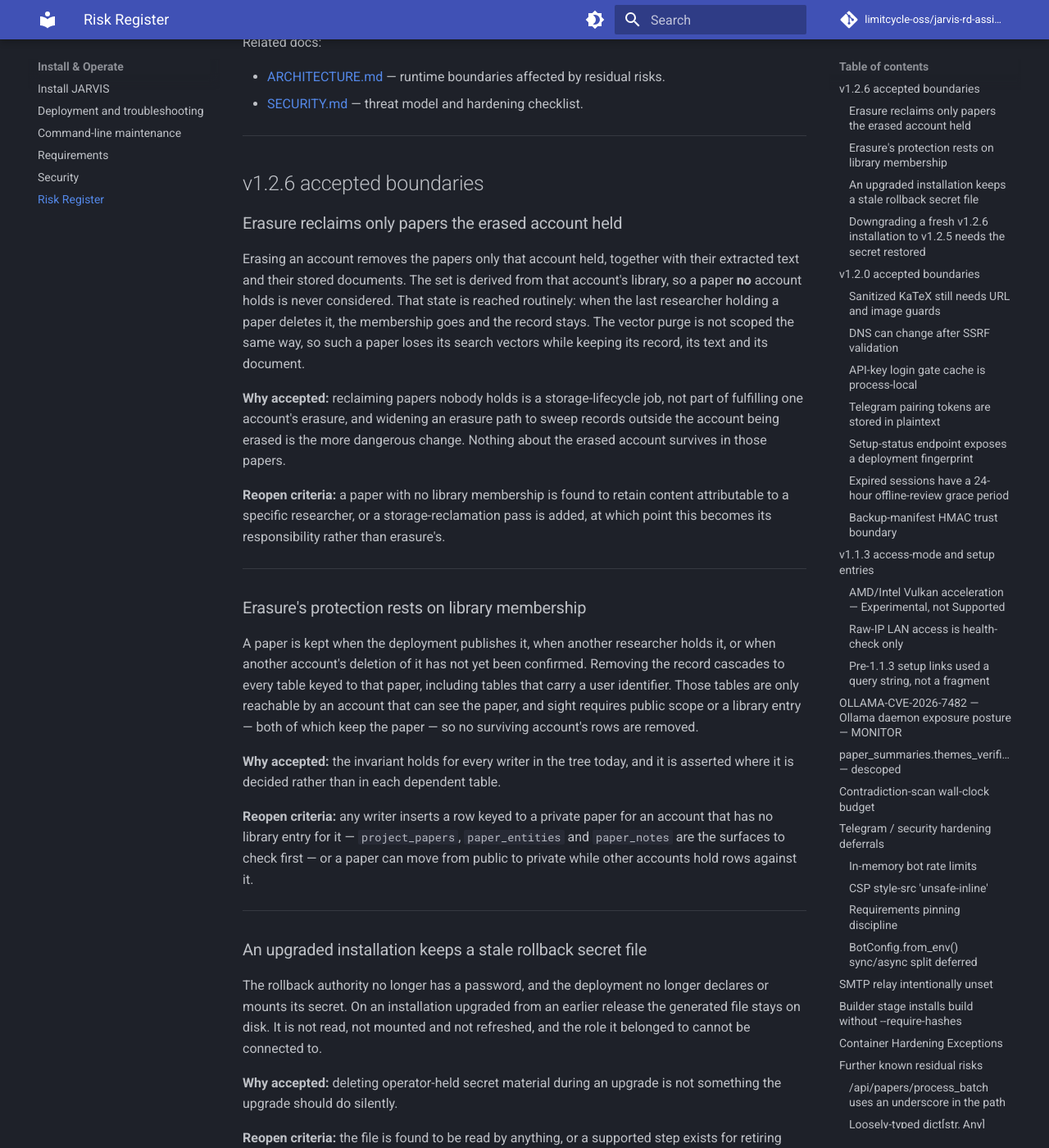
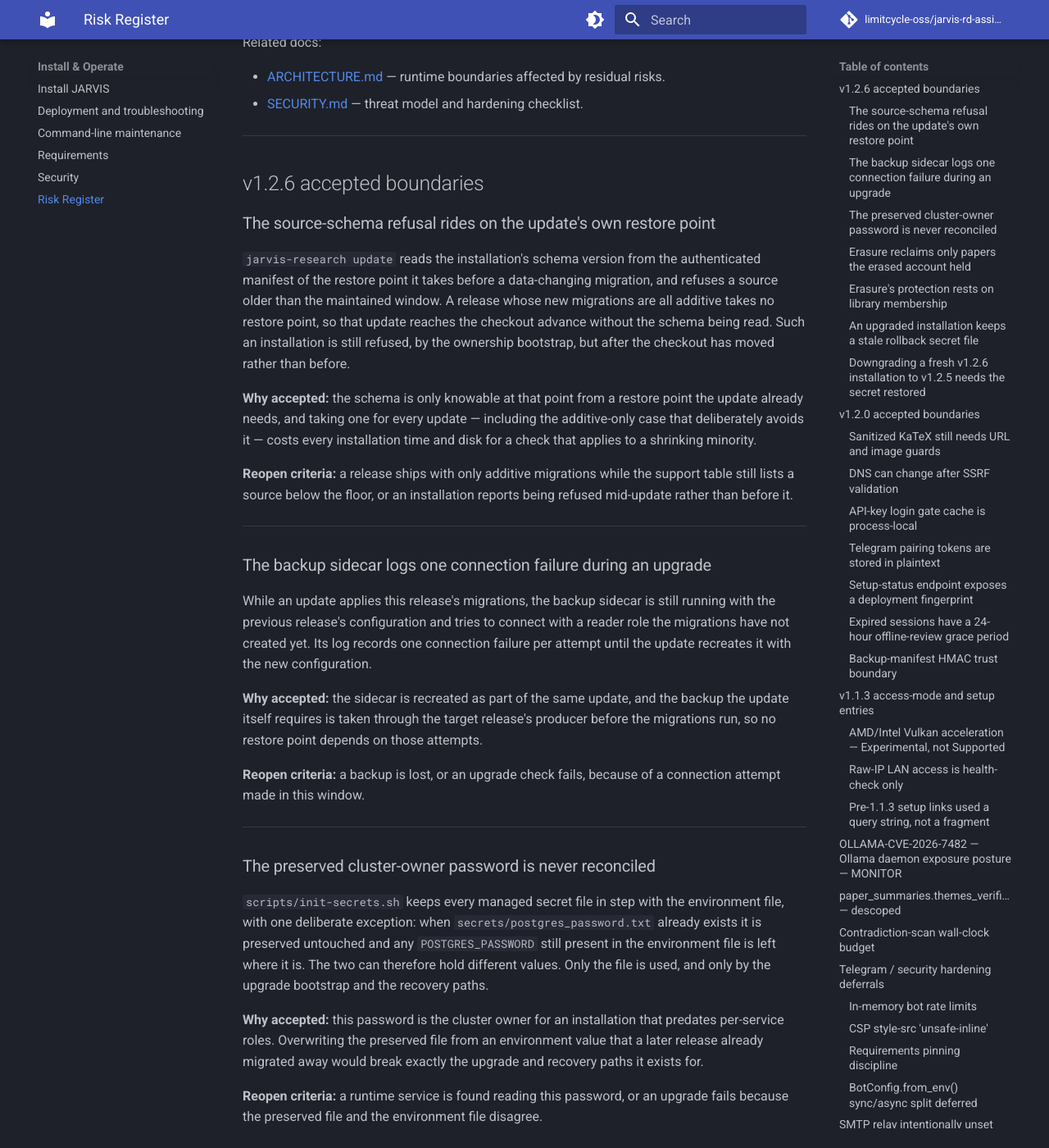
Before and after one commit to FFidan/Jarvis-RD-Assistant, an MkDocs documentation site: the page built from docs/known-residual-risks.md, in a window 1280 px wide and 1400 px high, scrolled down 390 px. Shown: the whole window at 82% size. Built offline with MkDocs 1.6.1 and Material for MkDocs 9.7.7, drawn with Linux system fonts in a browser that asks for light colours; comment, search, counter and statistics services are not loaded; some of the changed text lies outside the part shown.

Commit message:
Complete the upgrade from every maintained source (#205)
Co-authored-by: Claude <noreply@anthropic.com>

````diff
--- a/docs/RELEASE.md
+++ b/docs/RELEASE.md
@@ -182,13 +182,40 @@ unsigned sets retain only the constrained same-host recovery paths described in
 the backup guide; they are not universally portable.
 
 The supported window is deliberate: the `bootstrap` rows reach back at most
-four releases behind the `direct` row. When adding a release to the table
-would leave more than four `bootstrap` rows, the oldest row leaves support
-and the release notes say so. An installation older than every table row
+four releases behind the `direct` row (schema floor 106). When adding a release
+to the table would leave more than four `bootstrap` rows, the oldest row leaves
+support and the release notes say so. An installation older than every table row
 completes the documented one-time step in the
 [command-line reference](manual/cli.md#updating-from-a-release-before-v122)
 and then follows the bootstrap path; the floor below that is a fresh install
 plus a backup restore.
+
+### Cross-version surfaces
+
+Some behaviour is only observable when code from one release meets state written
+by another. Each of these surfaces has a gate that exercises it from the oldest
+maintained source rather than from the candidate's own fresh state:
+
+- **Backup manifest signing** — a manifest written by an earlier release must
+  still authenticate. Gate: `tests/test_backup_restore_scripts.py`, plus the
+  restore round-trip's leg over a set signed before the candidate.
+- **Declared secrets per service** — a release may expect a secret file the
+  installed release never created. Gate: the staged-runtime cases in
+  `scripts/tests/test_jarvis_research_cli.sh`.
+- **Schema floor and object ownership** — every maintained floor must reach the
+  candidate's schema through the migrator role. Gate: the round-trip's
+  `MAINTAINED_FLOORS` legs and
+  `test_pre_0114_floors_upgrade_through_the_migrator`.
+- **The update journal** — a transaction record written by the installed release
+  must be readable and resumable by the candidate. Gate: the resume cases in the
+  command-line harness.
+- **Compose contracts** — mounts, profiles and service names travel between
+  releases. Gate: `tests/test_docker_compose_invariants.py`.
+
+The five hosted upgrade checks confirm; they do not discover. A release change
+that touches a surface in this list runs the restore round-trip at every
+maintained floor (the `restore-roundtrip` workflow) and a local cold install of
+the oldest source row before the change is proposed.
 
 The 40-hex value selects commit-addressed verification images; it is not a Git
 tag, version, prerelease, or GitHub Release. The cold install must pull
--- a/docs/known-residual-risks.md
+++ b/docs/known-residual-risks.md
@@ -14,6 +14,62 @@ Related docs:
 ---
 
 ## v1.2.6 accepted boundaries
+
+### The source-schema refusal rides on the update's own restore point
+
+`jarvis-research update` reads the installation's schema version from the
+authenticated manifest of the restore point it takes before a data-changing
+migration, and refuses a source older than the maintained window. A release
+whose new migrations are all additive takes no restore point, so that update
+reaches the checkout advance without the schema being read. Such an
+installation is still refused, by the ownership bootstrap, but after the
+checkout has moved rather than before.
+
+**Why accepted:** the schema is only knowable at that point from a restore point
+the update already needs, and taking one for every update — including the
+additive-only case that deliberately avoids it — costs every installation time
+and disk for a check that applies to a shrinking minority.
+
+**Reopen criteria:** a release ships with only additive migrations while the
+support table still lists a source below the floor, or an installation reports
+being refused mid-update rather than before it.
+
+---
+
+### The backup sidecar logs one connection failure during an upgrade
+
+While an update applies this release's migrations, the backup sidecar is still
+running with the previous release's configuration and tries to connect with a
+reader role the migrations have not created yet. Its log records one connection
+failure per attempt until the update recreates it with the new configuration.
+
+**Why accepted:** the sidecar is recreated as part of the same update, and the
+backup the update itself requires is taken through the target release's producer
+before the migrations run, so no restore point depends on those attempts.
+
+**Reopen criteria:** a backup is lost, or an upgrade check fails, because of a
+connection attempt made in this window.
+
+---
+
+### The preserved cluster-owner password is never reconciled
+
+`scripts/init-secrets.sh` keeps every managed secret file in step with the
+environment file, with one deliberate exception: when
+`secrets/postgres_password.txt` already exists it is preserved untouched and any
+`POSTGRES_PASSWORD` still present in the environment file is left where it is.
+The two can therefore hold different values. Only the file is used, and only by
+the upgrade bootstrap and the recovery paths.
+
+**Why accepted:** this password is the cluster owner for an installation that
+predates per-service roles. Overwriting the preserved file from an environment
+value that a later release already migrated away would break exactly the upgrade
+and recovery paths it exists for.
+
+**Reopen criteria:** a runtime service is found reading this password, or an
+upgrade fails because the preserved file and the environment file disagree.
+
+---
 
 ### Erasure reclaims only papers the erased account held
 
--- a/docs/manual/cli.md
+++ b/docs/manual/cli.md
@@ -125,11 +125,15 @@ an unexpected commit.
 
 ### Updating from a release before v1.2.2
 
-Maintained in-place update support starts at v1.2.0. The procedure below is the
-required one-time bridge for v1.2.0 and v1.2.1. It is also preserved as a
-separate immutable legacy bridge from v1.1.3, but v1.1.3 is no longer in the
-maintained source matrix and a direct jump from v1.1.3 to the current release is
-not supported.
+Maintained in-place update support starts at v1.2.0. Installations running
+v1.2.0 or v1.2.1 update to the current release in one step through the target
+release's update bootstrap, which is the `bootstrap` path in the release support
+table. The procedure below is the immutable legacy bridge for installations
+older than the maintained window — v1.1.3 and earlier — which is no longer in
+the maintained source matrix; a direct jump from v1.1.3 to the current release is
+not supported. To take the one-step path, run the same bootstrap command shown
+below with the release you are updating to in place of `v1.2.2`, in both the
+download URL and `--to`.
 
 Installations first set up before v1.1.3 need one extra step before the bootstrap
 below. v1.1.3 added an SMTP password to the deployment's Docker secrets, and no
@@ -149,8 +153,12 @@ builds or replaces anything, so this step is only needed once, on the way out of
 a pre-v1.1.3 installation.
 
 The lifecycle commands shipped with v1.1.3, v1.2.0 and v1.2.1 all predate the
-backup protocol required by v1.2.2. From the installation directory, run the
-v1.2.2 bootstrap once:
+backup protocol later releases require, which is why the bootstrap loads the
+target release's lifecycle files before updating. From the installation
+directory, run it once. An installation on v1.2.0 or v1.2.1 substitutes the
+release it is updating to for `v1.2.2` in both places below and lands on that
+release in one step; v1.1.3 and earlier run the immutable bridge exactly as
+written and then follow the bootstrap path:
 
 ```bash
 (
@@ -164,10 +172,10 @@ v1.2.2 bootstrap once:
 ```
 
 The bootstrap accepts only the managed repository on a clean `main` checkout,
-validates v1.2.2 against `origin`, and runs the lifecycle files stored in that
-release. The v1.2.2 updater then creates and authenticates a restore point
-containing both databases, uploaded PDFs and data-coupled secrets before it can
-apply a data-changing migration. If the command is interrupted, run the same
+validates the release you named against `origin`, and runs the lifecycle files
+stored in that release. That release's updater then creates and authenticates a
+restore point containing both databases, uploaded PDFs and data-coupled secrets
+before it can apply a data-changing migration. If the command is interrupted, run the same
 bootstrap command again; it resumes the recorded update.
 
 Your installed command may refuse first with `Your working tree has uncommitted
````
Also changed, not shown: other parts of docs/known-residual-risks.md (+1 -1 lines), CHANGELOG.md (+1 -1 lines), README.md (+7 -5 lines), docs/DEPLOYMENT.md (+5 -4 lines), 13 other files.
